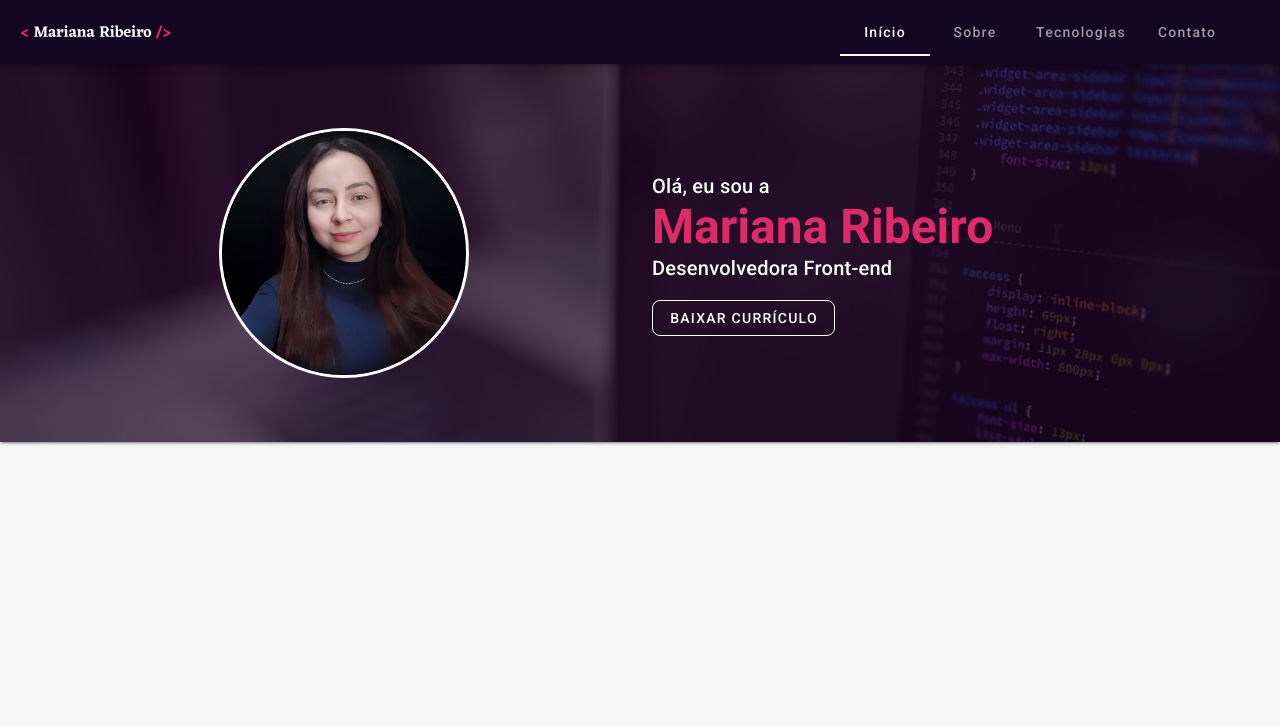
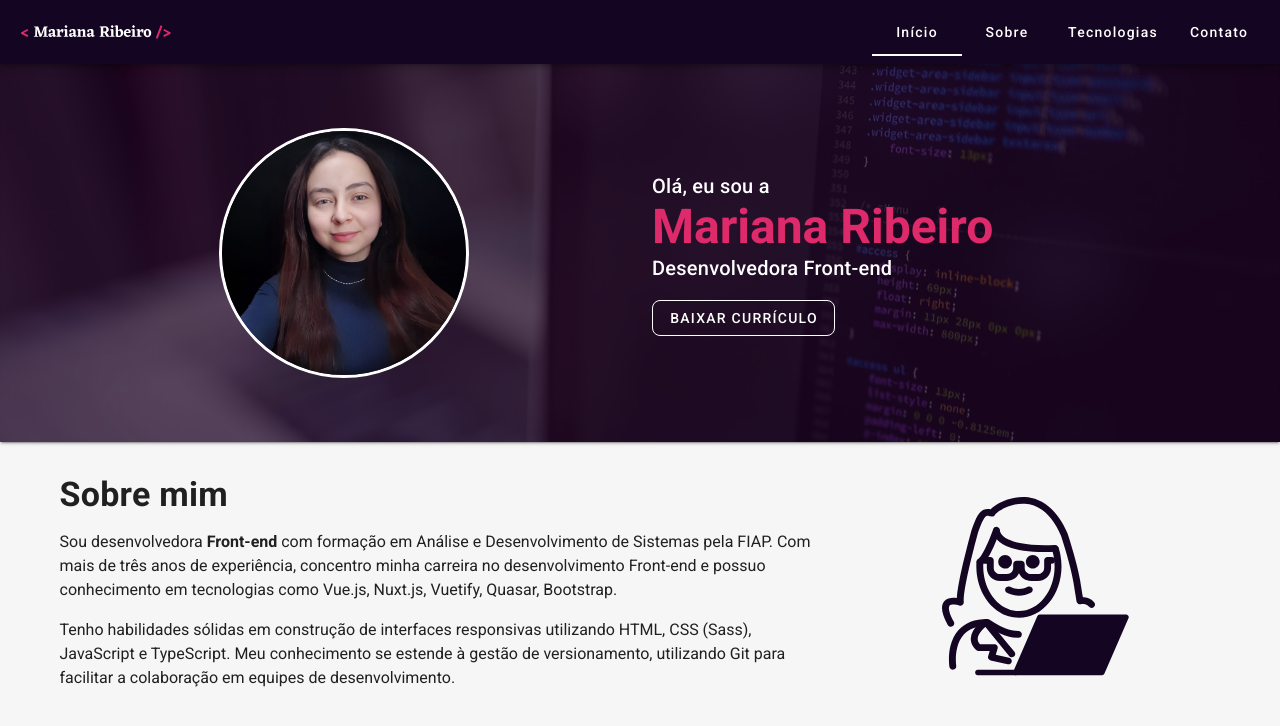
Before and after one commit to marianaaoribeiro/marianaribeiro.dev, a Vue app: page /#/ in a window 1280 px wide. Shown: the top 726 px of the page. Built offline with nearby package versions, Linux system fonts and the light colour scheme.

Commit message:
About me

```diff
--- /dev/null
+++ b/src/components/AboutMe.vue
@@ -0,0 +1,28 @@
+<template>
+  <div id="aboutMe" class="py-5">
+    <v-container>
+      <v-row>
+        <v-col cols="12" sm="8">
+          <p class="text-h4 font-weight-bold">Sobre mim</p>
+          <p>
+            Sou desenvolvedora <span class="font-weight-bold">Front-end</span> com formação em Análise e
+            Desenvolvimento de Sistemas pela FIAP. Com mais de três anos de
+            experiência, concentro minha carreira no desenvolvimento Front-end e
+            possuo conhecimento em tecnologias como Vue.js, Nuxt.js, Vuetify,
+            Quasar, Bootstrap.
+          </p>
+          <p>
+            Tenho habilidades sólidas em construção de interfaces responsivas
+            utilizando HTML, CSS (Sass), JavaScript e TypeScript. Meu
+            conhecimento se estende à gestão de versionamento, utilizando Git
+            para facilitar a colaboração em equipes de desenvolvimento.
+          </p>
+        </v-col>
+        <v-col cols="12" sm="4" align="center" align-self="center">
+          <img :src="require('@/assets/emojiWoman.svg')" alt="Mariana" />
+        </v-col>
+      </v-row>
+    </v-container>
+  </div>
+</template>
+<script></script>
--- a/src/components/DevDetails.vue
+++ b/src/components/DevDetails.vue
@@ -1,5 +1,5 @@
 <template>
-  <v-card class="bg-avatar rounded-0" dark>
+  <v-card class="bg-avatar rounded-0" dark id="devDetails">
     <v-container class="py-16">
       <v-row justify="center">
         <v-col cols="12" sm="6" align="center">
@@ -33,5 +33,6 @@
 .bg-avatar {
   background-image: url("../assets/bg-avatar.svg");
   background-repeat: no-repeat;
+  background-size: cover;
 }
 </style>
--- a/src/components/HeaderBar.vue
+++ b/src/components/HeaderBar.vue
@@ -15,15 +15,17 @@
       <v-app-bar-nav-icon
         v-if="$vuetify.breakpoint.mobile"
         @click="drawer = true"
-      ></v-app-bar-nav-icon>
-      <div class="mr-8" v-else>
+      />
+      <div v-else>
         <v-tabs v-model="tab" background-color="primary">
           <v-tab
             v-for="(item, index) in routes"
             :key="index"
-            class="text-none"
-            >{{ item.name }}</v-tab
-          >
+            >
+            <a :href="item.to" :key="index" class="text-none white--text text-decoration-none">
+            {{ item.name }}
+          </a>
+          </v-tab>
         </v-tabs>
       </div>
     </v-app-bar>
@@ -58,11 +60,11 @@ export default {
     routes: [
       {
         name: "Início",
-        to: "",
+        to: "#devDetails",
       },
       {
         name: "Sobre",
-        to: "",
+        to: "#aboutme",
       },
       {
         name: "Tecnologias",
--- a/src/views/HomeView.vue
+++ b/src/views/HomeView.vue
@@ -1,16 +1,19 @@
 <template>
   <div>
     <dev-details />
+    <about-me />
   </div>
 </template>
 
 <script>
 import devDetails from '@/components/DevDetails.vue'
+import aboutMe from '@/components/AboutMe.vue'
 
   export default {
     name: 'HomeWiew',
     components:{
-      devDetails
+      devDetails,
+      aboutMe
     }
 
   }
```
Also changed, not shown: src/assets/emojiWoman.svg (added).
